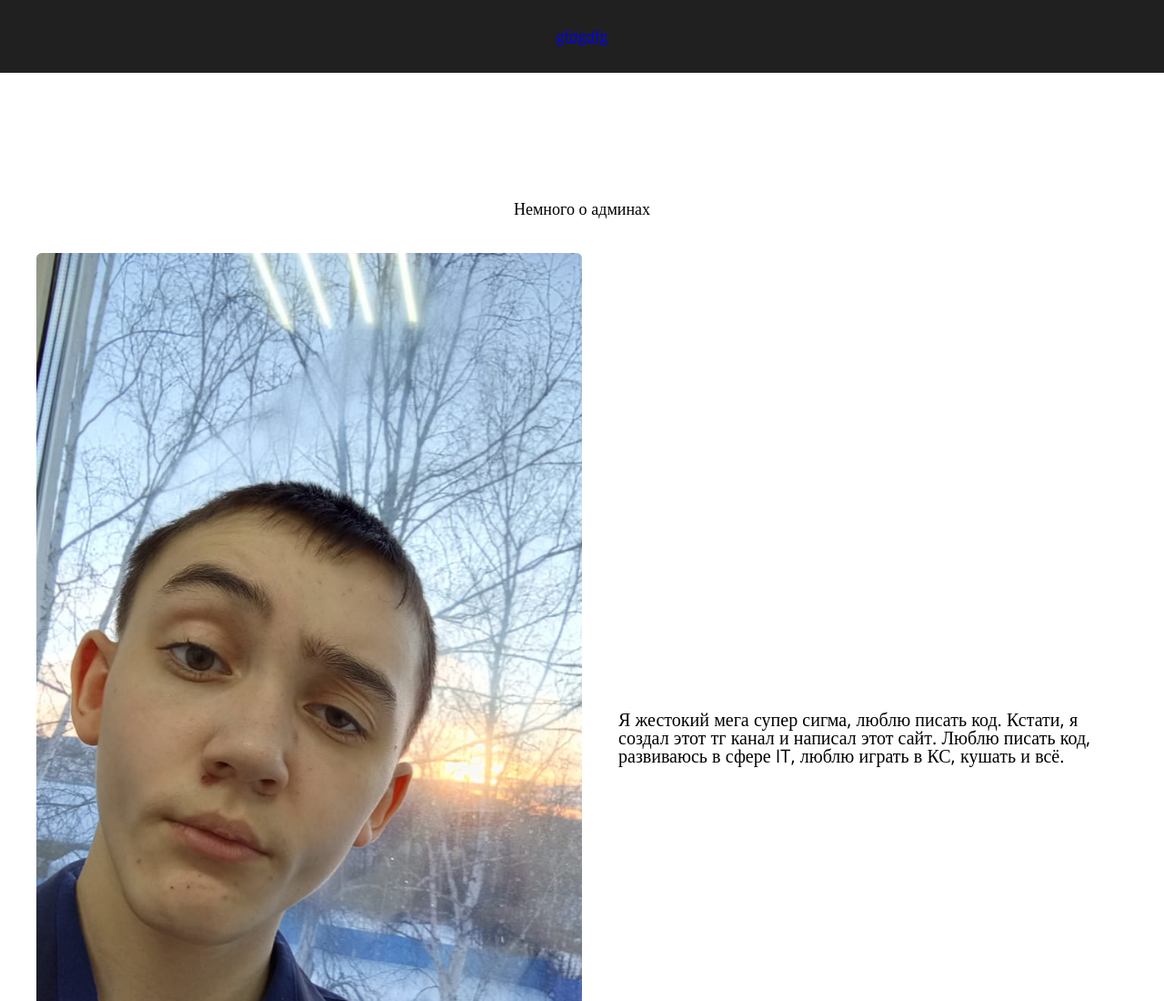
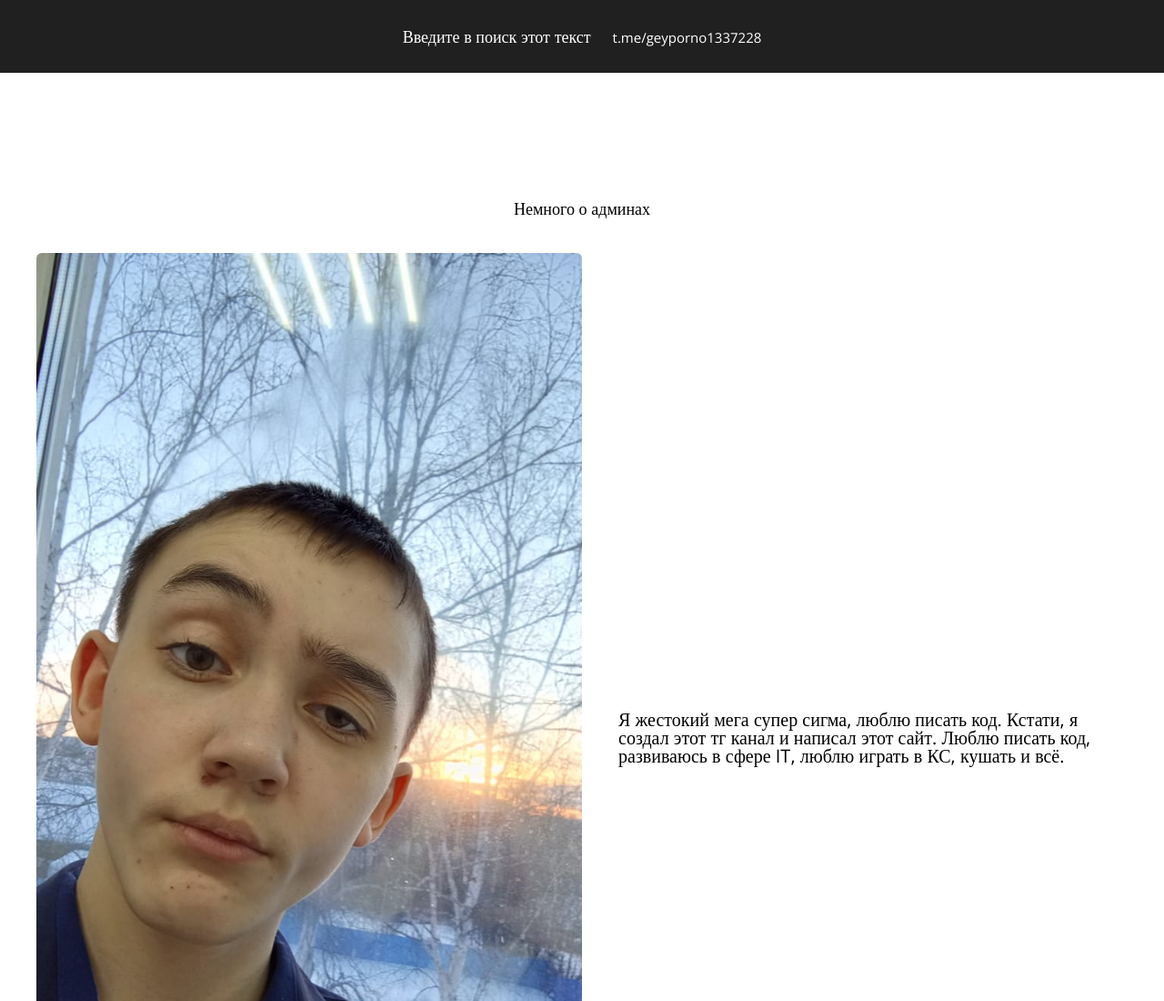
Before and after one commit to andrey228138/newTgChanel, a plain HTML site: page index.html in a window 1280 px wide. Shown: the top 1100 px of the page at 91% size. Drawn offline with nearby package versions, Linux system fonts and the light colour scheme.

Commit message:
new html

```diff
--- a/index.html
+++ b/index.html
@@ -13,10 +13,10 @@
   </head>
   <body>
     <header>
-      <!-- <p class="url-tg">
+      <p class="url-tg">
         <span>Введите в поиск этот текст</span> t.me/geyporno1337228
-      </p> -->
-<a href="t.me/geyporno1337228">gfdgdfg</a>
+      </p>
+
     </header>
     <main>
       <section class="admins">
```
